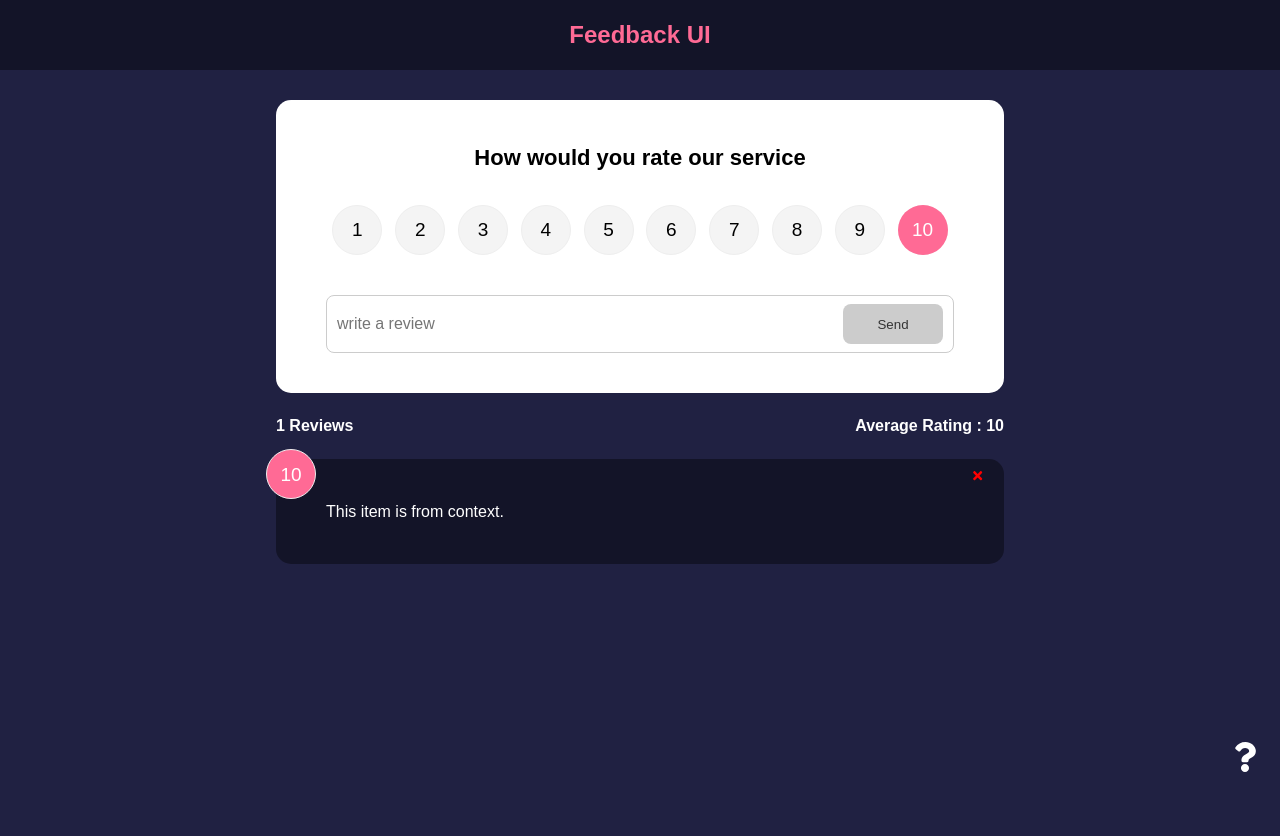
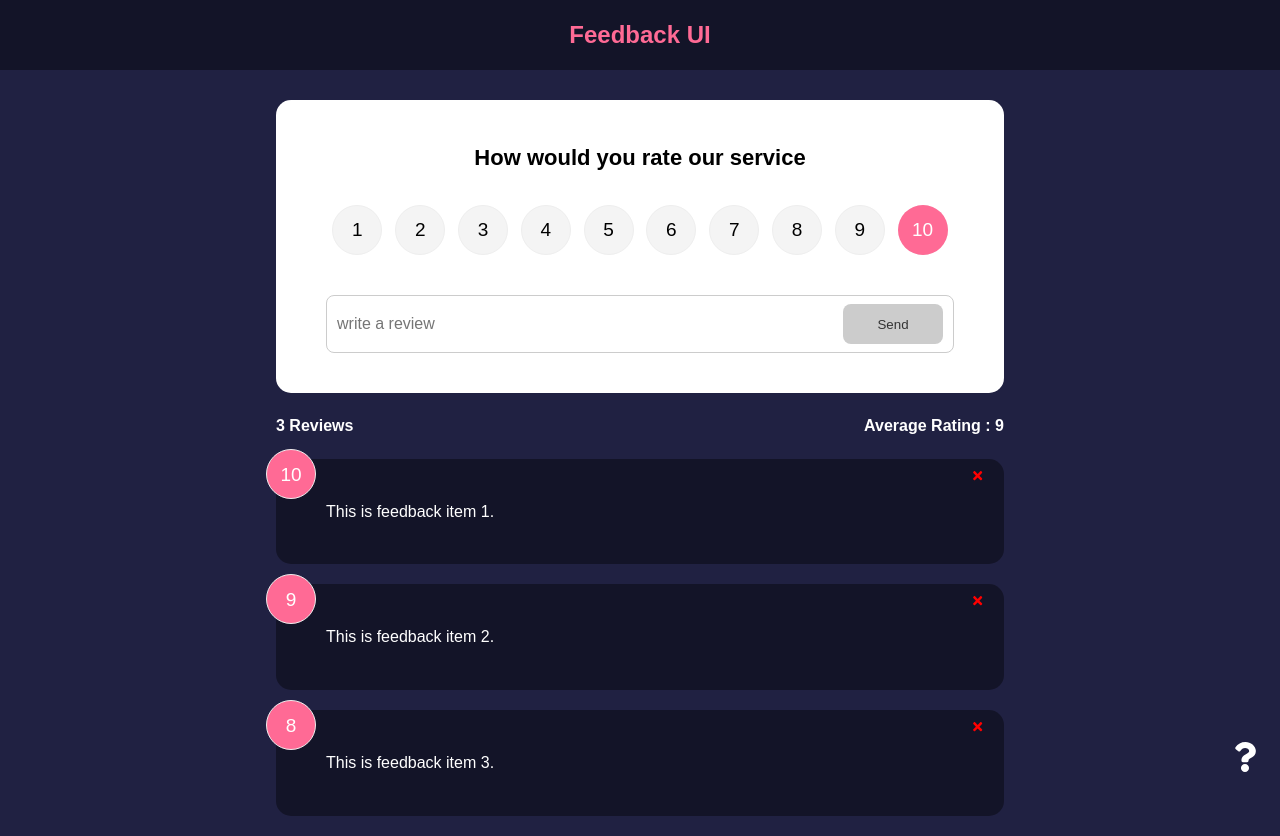
Before and after one commit to ReaganDev/feedback-app, a React (Create React App) app: page / in a window 1280 px wide. Before the commit the page ends 800 px from the top, so only its background shows below. Built offline with nearby package versions, Linux system fonts and the light colour scheme.

Commit message:
moving functions to context

```diff
--- a/public/index.html
+++ b/public/index.html
@@ -10,7 +10,6 @@
       content="Web site created using create-react-app"
     />
     <link rel="apple-touch-icon" href="%PUBLIC_URL%/logo192.png" />
-
     <link rel="manifest" href="%PUBLIC_URL%/manifest.json" />
 
     <title>FeedBack UI</title>
--- a/src/App.js
+++ b/src/App.js
@@ -1,27 +1,14 @@
 import Header from './components/Header'
-import { v4 as uuidv4 } from 'uuid'
 import { BrowserRouter as Router, Route, Routes } from 'react-router-dom'
 import FeedbackList from './components/FeedbackList'
 import FeedbackStats from './components/FeedbackStats'
 import FeedbackForm from './components/FeedbackForm'
-import { useState } from 'react'
-import FeedbackData from './data/FeedbackData'
 import AboutPage from './components/pages/AboutPage'
 import { FeedbackProvider } from './components/context/FeedbackProvider'
 import AboutIcon from './components/AboutIcon'
 
 function App() {
-	const [feedback, setFeedback] = useState(FeedbackData)
-	const handleDelete = (id) => {
-		if (window.confirm('Are you sure?')) {
-			setFeedback(feedback.filter((feed) => feed.id !== id))
-		}
-	}
 
-	const addFeedback = (newFeedback) => {
-		feedback.id = uuidv4()
-		setFeedback([newFeedback, ...feedback])
-	}
 	return (
 		<FeedbackProvider>
 			<Router>
@@ -33,11 +20,9 @@ function App() {
 							path='/'
 							element={
 								<>
-									<FeedbackForm handleAdd={addFeedback} />
-									<FeedbackStats />
-									<FeedbackList
-										handleDelete={handleDelete}
-									/>
+									<FeedbackForm handleAdd />
+									<FeedbackStats/>
+									<FeedbackList />
 								</>
 							}
 						></Route>
--- a/src/components/FeedbackForm.jsx
+++ b/src/components/FeedbackForm.jsx
@@ -2,12 +2,17 @@ import { useState } from 'react'
 import Card from './shared/Card'
 import Button from './shared/Button'
 import RatingSelect from './RatingSelect'
+import { useContext } from 'react'
+import FeedbackContext from './context/FeedbackProvider'
 
-const FeedbackForm = ({handleAdd}) => {
+const FeedbackForm = () => {
 	const [text, setText] = useState('')
 	const [rating, setRating] = useState(10)
 	const [btnDisabled, setBtnDisabled] = useState(true)
 	const [message, setMessage] = useState('')
+
+	const { addFeedback } = useContext(FeedbackContext)
+
 	const handleTextChange = (e) => {
 		if (text === '') {
 			setMessage(null)
@@ -26,7 +31,7 @@ const FeedbackForm = ({handleAdd}) => {
 		e.preventDefault()
 		if (text.trim().length > 10) {
 			const feedback = {rating, text }
-            handleAdd(feedback)
+            addFeedback(feedback)
         }
         setText('')
         setRating(10)
--- a/src/components/FeedbackItem.jsx
+++ b/src/components/FeedbackItem.jsx
@@ -1,9 +1,10 @@
 import Card from './shared/Card'
-import Proptypes from 'prop-types'
 import {FaTimes} from 'react-icons/fa'
+import { useContext } from 'react'
+import FeedbackContext from './context/FeedbackProvider'
 
-
-const FeedbackItem = ({ item, handleDelete }) => {
+const FeedbackItem = ({ item }) => {
+	const { handleDelete } = useContext(FeedbackContext)
 
 	return (
 		<Card reverse={true}>
@@ -16,8 +17,5 @@ const FeedbackItem = ({ item, handleDelete }) => {
 	)
 }
 
-FeedbackItem.propTypes = {
-    item : Proptypes.object.isRequired
-}
 
 export default FeedbackItem
--- a/src/components/FeedbackList.jsx
+++ b/src/components/FeedbackList.jsx
@@ -3,7 +3,7 @@ import { motion, AnimatePresence } from 'framer-motion'
 import { useContext } from 'react'
 import FeedbackContext from './context/FeedbackProvider'
 
-const FeedbackList = ({ handleDelete }) => {
+const FeedbackList = () => {
 	const { feedback } = useContext(FeedbackContext)
 
 	if (!feedback || feedback.length === 0) {
@@ -16,7 +16,7 @@ const FeedbackList = ({ handleDelete }) => {
                     <motion.div key={index} initial={{ opacity: 0 }}
                         animate={{opacity : 1}} exit={{opacity : 0}}
                     >
-						<FeedbackItem key={index} item={feed} handleDelete={handleDelete} />
+						<FeedbackItem key={index} item={feed} />
 					</motion.div>
 				))}
 			</AnimatePresence>
--- a/src/components/context/FeedbackProvider.js
+++ b/src/components/context/FeedbackProvider.js
@@ -1,4 +1,5 @@
-import { createContext, useState } from "react";
+import { v4 as uuidv4 } from 'uuid'
+import { createContext, useState } from 'react'
 
 const FeedbackContext = createContext()
 
@@ -6,14 +7,40 @@ export const FeedbackProvider = ({ children }) => {
     const [feedback, setFeedback] = useState([
 			{
 				id: 1,
-            text: 'This item is from context.',
-            rating : 10
+				text: 'This is feedback item 1.',
+				rating: 10,
+			},
+			{
+				id: 2,
+				text: 'This is feedback item 2.',
+				rating: 9,
+			},
+			{
+				id: 3,
+				text: 'This is feedback item 3.',
+				rating: 8,
 			},
 		])
+
+    const handleDelete = (id) => {
+			if (window.confirm('Are you sure?')) {
+				setFeedback(feedback.filter((feed) => feed.id !== id))
+			}
+	}
+
+	const addFeedback = (newFeedback) => {
+		feedback.id = uuidv4()
+		setFeedback([newFeedback, ...feedback])
+	}
+
     return (
-        <FeedbackContext.Provider value={{
-            feedback
-        }}>
+			<FeedbackContext.Provider
+				value={{
+					feedback,
+					handleDelete,
+					addFeedback,
+				}}
+			>
 				{children}
 			</FeedbackContext.Provider>
 		)
```
Lines whose indentation alone changed are shown as unchanged.
